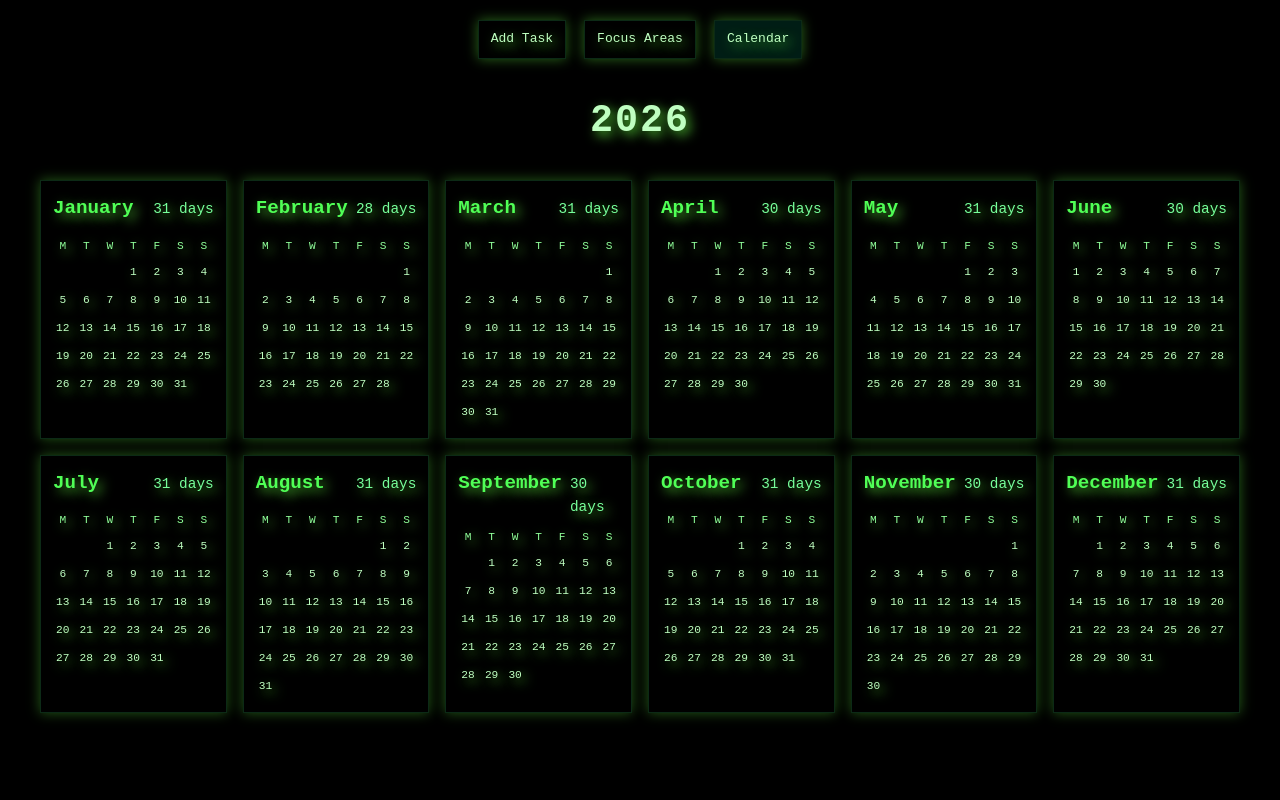
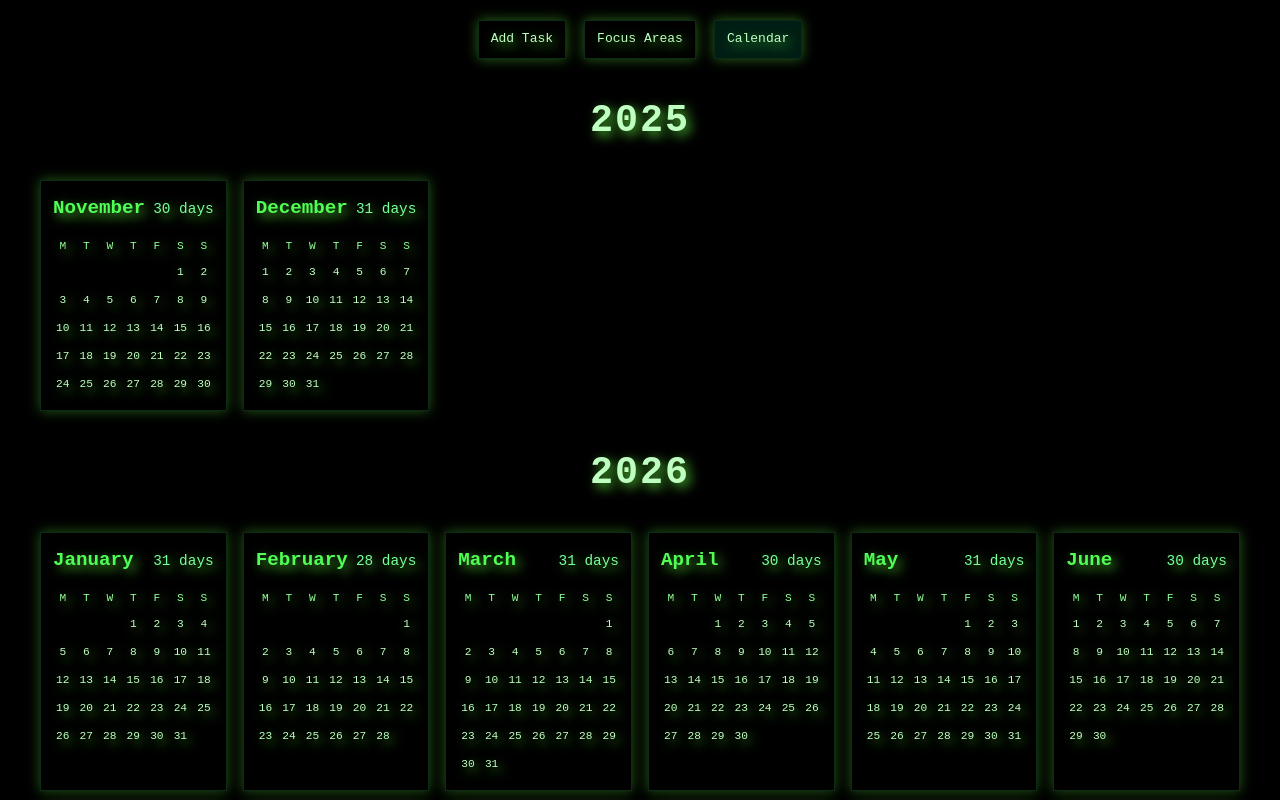
Before and after one commit to WilmerKopernikus/day-planner-matrix, an Angular app: page /calendar in a window 1280 px wide. Shown: the top 800 px of the page. Built offline with nearby package versions, Linux system fonts and the light colour scheme.

Commit message:
Add Year 2025 to Calendar Section

```diff
--- a/src/app/calendar/calendar.component.html
+++ b/src/app/calendar/calendar.component.html
@@ -1,7 +1,7 @@
-<section class="calendar">
-  <h1 class="calendar-title">{{ year }}</h1>
+<section class="calendar" *ngFor="let calendar of calendars">
+  <h1 class="calendar-title">{{ calendar.year }}</h1>
   <div class="month-grid">
-    <article class="month-card" *ngFor="let month of months">
+    <article class="month-card" *ngFor="let month of calendar.months">
       <header class="month-header">
         <h2>{{ month.name }}</h2>
         <span class="days-count">{{ month.daysInMonth }} days</span>
--- a/src/app/calendar/calendar.component.ts
+++ b/src/app/calendar/calendar.component.ts
@@ -7,6 +7,12 @@ type CalendarMonth = {
   daysInMonth: number;
 };
 
+type YearCalendar = {
+  year: number;
+  months: CalendarMonth[];
+};
+
+
 @Component({
   selector: 'app-calendar',
   standalone: true,
@@ -15,11 +21,13 @@ type CalendarMonth = {
   styleUrl: './calendar.component.css',
 })
 export class CalendarComponent {
-  readonly year = 2026;
+  readonly calendars: YearCalendar[] = [
+    { year: 2025, months: this.buildCalendar(2025, [10, 11]) },
+    { year: 2026, months: this.buildCalendar(2026) },
+  ];
   readonly dayLabels = ['M', 'T', 'W', 'T', 'F', 'S', 'S'];
-  readonly months = this.buildCalendar();
 
-  private buildCalendar(): CalendarMonth[] {
+  private buildCalendar(year: number, monthIndices?: number[]): CalendarMonth[] {
     const monthNames = [
       'January',
       'February',
@@ -35,13 +43,15 @@ export class CalendarComponent {
       'December',
     ];
 
-    return monthNames.map((name, index) => this.createMonth(name, index));
+    const indices = monthIndices ?? Array.from({ length: 12 }, (_, index) => index);
+
+    return indices.map((index) => this.createMonth(monthNames[index], index, year));
   }
 
-  private createMonth(name: string, monthIndex: number): CalendarMonth {
-    const firstDay = new Date(this.year, monthIndex, 1);
+  private createMonth(name: string, monthIndex: number, year: number): CalendarMonth {
+    const firstDay = new Date(year, monthIndex, 1);
     const startIndex = (firstDay.getDay() + 6) % 7; // Monday-first layout
-    const daysInMonth = new Date(this.year, monthIndex + 1, 0).getDate();
+    const daysInMonth = new Date(year, monthIndex + 1, 0).getDate();
     const days: (number | null)[] = Array(startIndex).fill(null);
 
     for (let day = 1; day <= daysInMonth; day += 1) {
```
